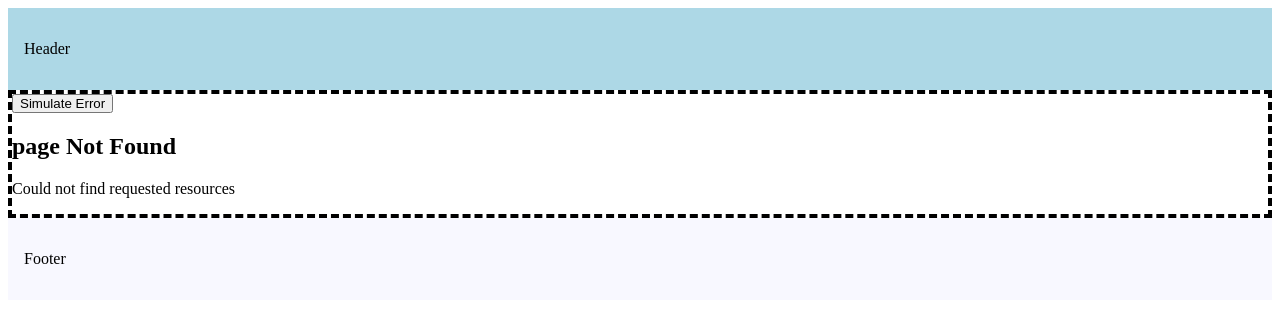
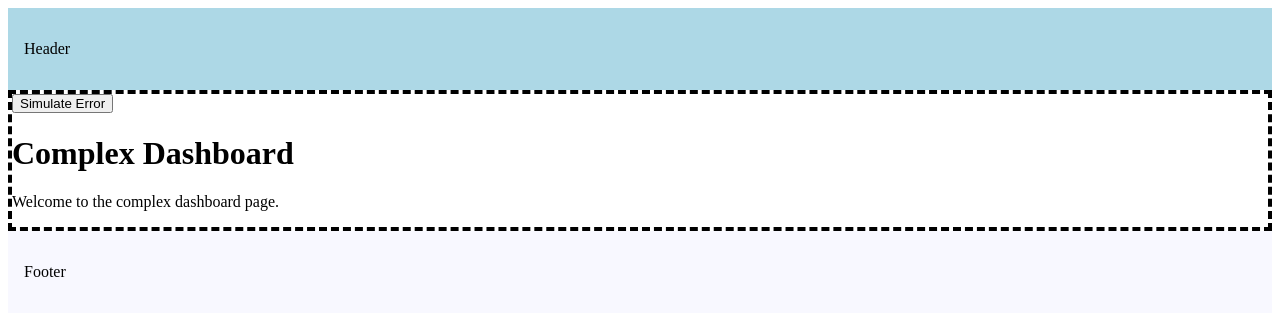
Before and after one commit to TanmoyWG01/learn-Next.js, a Next.js app in the folder my-app/: page /complex-dashboard in a window 1280 px wide. Before the commit this address had no page. Shown: the top 316 px of the page. Built offline with nearby package versions, Linux system fonts and the light colour scheme.

Commit message:
Add ComplexDashboardPage component for the complex dashboard view

```diff
--- /dev/null
+++ b/my-app/src/app/complex-dashboard/page.tsx
@@ -0,0 +1,8 @@
+export default function ComplexDashboardPage(){
+    return (
+        <div>
+            <h1>Complex Dashboard</h1>
+            <p>Welcome to the complex dashboard page.</p>
+        </div>
+    );
+}
```
